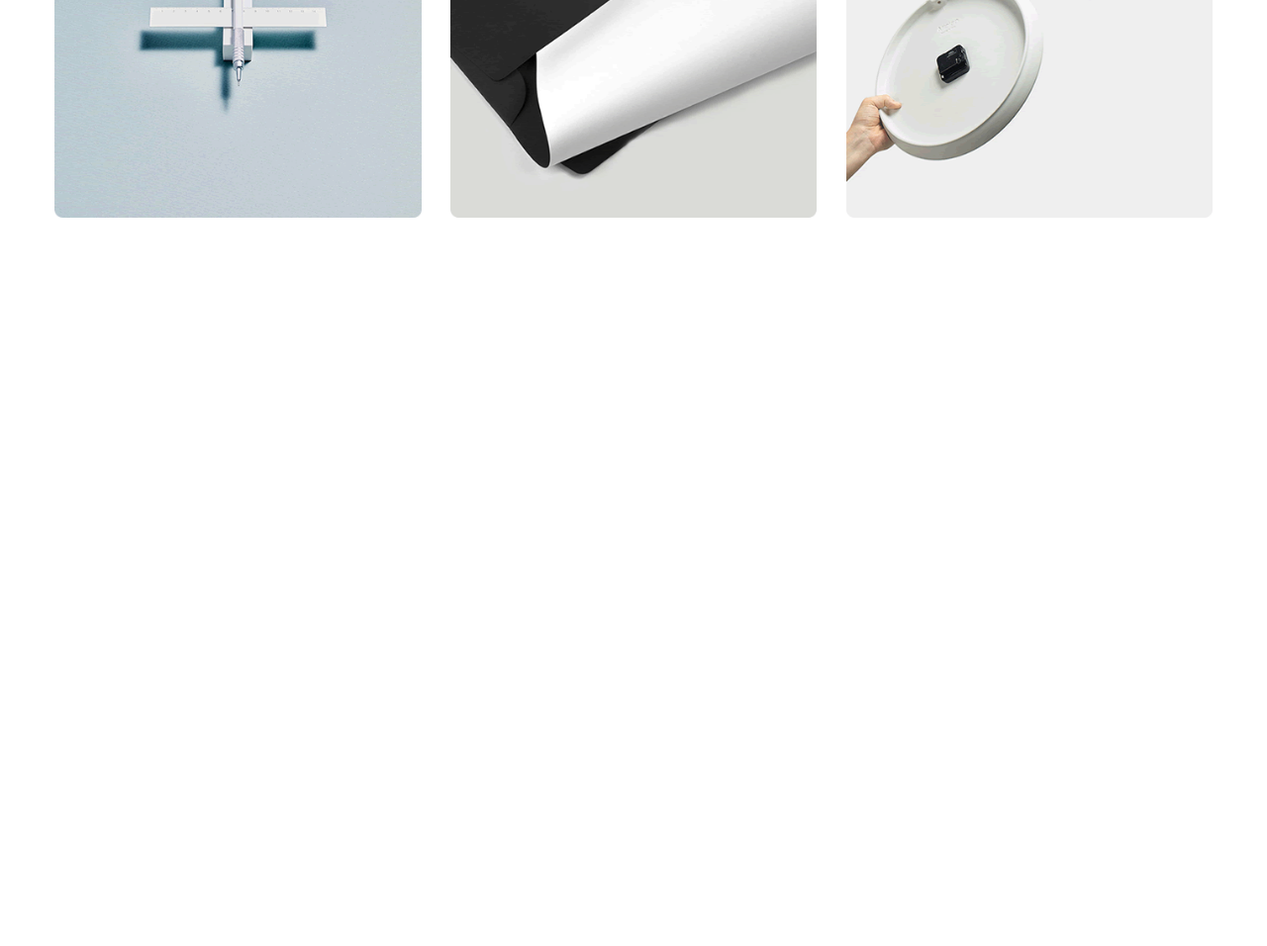
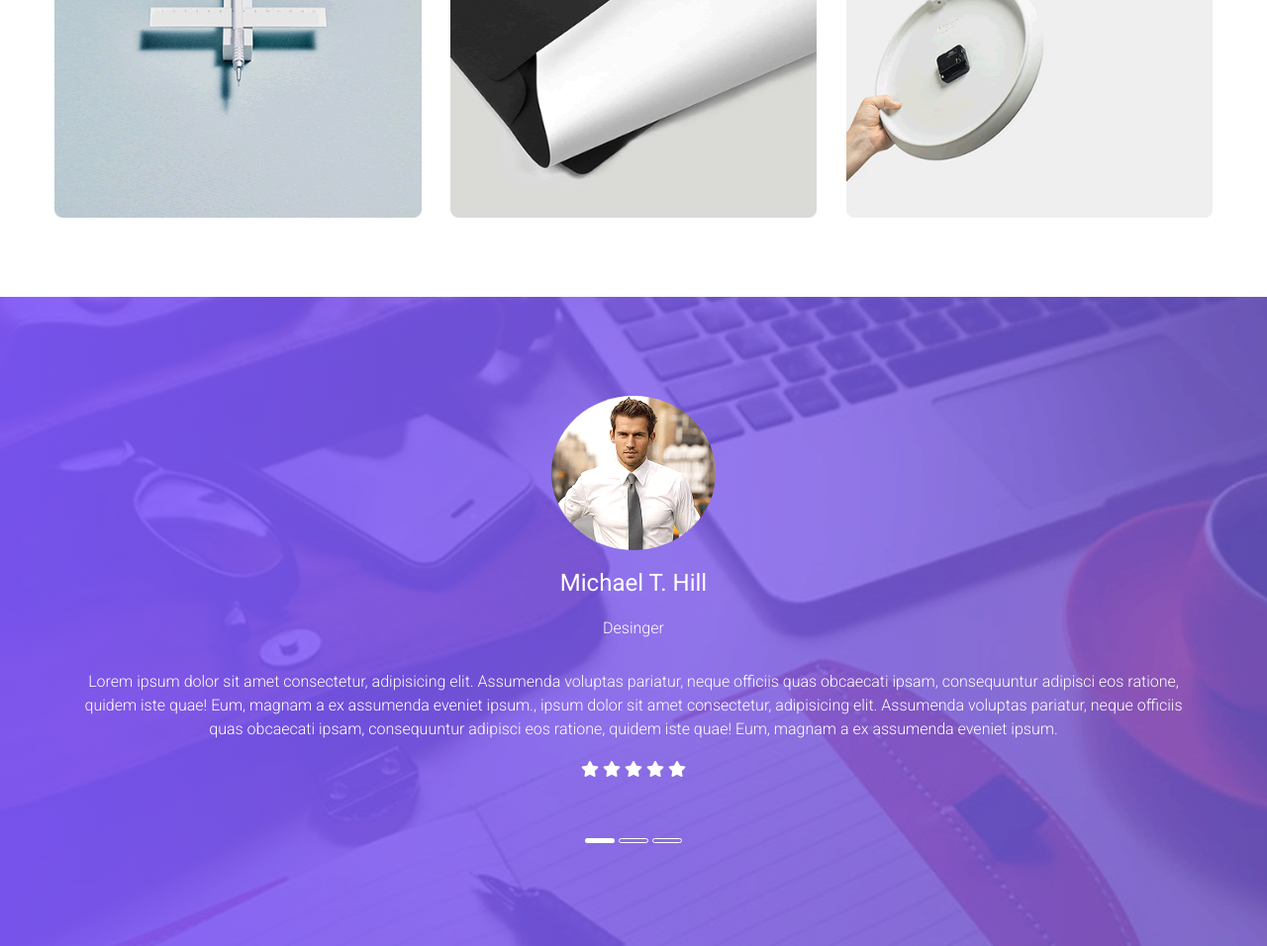
Before and after one commit to Alaa4eg-h/Violet-Portfolio, a plain HTML site: page index.html in a window 1280 px wide. Shown: the part 3898-4854 px from the top of the page at 99% size. Before the commit the page ends 4198 px from the top, so only its background shows below. Drawn offline with Linux system fonts and the light colour scheme.

Commit message:
Created Testimonials Section

```diff
--- a/css/style.css
+++ b/css/style.css
@@ -3,9 +3,7 @@
 @import url("https://fonts.googleapis.com/css?family=Roboto:300,400,500,700&display=swap");
 /* General Resets */
 
-*,
-*:after,
-*:before {
+*, *:after, *:before {
   margin: 0;
   padding: 0;
   box-sizing: border-box;
@@ -22,14 +20,7 @@ body {
   width: 100%;
 }
 
-h1,
-h2,
-h3,
-h4,
-h5,
-h6,
-p,
-a {
+h1, h2, h3, h4, h5, h6, p, a {
   margin: 0;
   padding: 0;
 }
@@ -41,8 +32,7 @@ p {
   line-height: 2.4rem;
 }
 
-ul,
-li {
+ul, li {
   list-style-type: none;
 }
 
@@ -105,16 +95,15 @@ a {
   height: 0.2rem;
 }
 
-.title--bg-light:after,
-.title--bg-light:before {
+.title--bg-light:after, .title--bg-light:before {
   background-color: #7f56fd;
 }
 
 .title--bg-dark {
   color: #fff;
 }
-.title--bg-dark:after,
-.title--bg-dark:before {
+
+.title--bg-dark:after, .title--bg-dark:before {
   background-color: #fff;
 }
 
@@ -131,12 +120,12 @@ a {
 .m-b-small {
   margin-bottom: 1.5rem;
 }
+
 /* Start Header */
 
 .header {
   height: 95vh;
-  background: linear-gradient(to right, rgba(127, 86, 253, 0.9), rgba(120, 88, 221, 0.7)),
-    url("../img/header-background.png");
+  background: linear-gradient(to right, rgba(127, 86, 253, 0.9), rgba(120, 88, 221, 0.7)), url("../img/header-background.png");
   background-size: cover;
   background-repeat: no-repeat;
   background-position: top center;
@@ -253,11 +242,13 @@ a {
   display: table;
   clear: both;
 }
+
 .about__pos--data {
   width: 40%;
   float: left;
   padding: 2rem 0;
 }
+
 .about__pos--data:not(:last-child) {
   margin-right: 2rem;
 }
@@ -265,18 +256,21 @@ a {
 .pos--data {
   font-weight: 400;
 }
+
 .about__cta--btn {
   padding: 1.5rem 5rem;
 }
+
 .about__cta--btn:not(:last-child) {
   margin-right: 3rem;
 }
+
 /* End About */
 
 /* Start Skills */
+
 .skills {
-  background: linear-gradient(to right, rgba(127, 86, 253, 0.9), rgba(120, 88, 221, 0.7)),
-    url("../img/skill-background.png");
+  background: linear-gradient(to right, rgba(127, 86, 253, 0.9), rgba(120, 88, 221, 0.7)), url("../img/skill-background.png");
   background-size: cover;
   background-repeat: no-repeat;
   background-position: top center;
@@ -329,12 +323,15 @@ a {
 .progress--blue {
   background-color: #7fb7fa;
 }
+
 .progress--orange {
   background-color: #ffac1b;
 }
+
 .progress--purple {
   background-color: #c99aff;
 }
+
 /* End Skills */
 
 /* Start Skills */
@@ -368,6 +365,7 @@ a {
   font-size: 1.4rem;
   font-weight: 500;
 }
+
 /* End Service */
 
 .portfolio__control {
@@ -411,6 +409,7 @@ a {
 .row--top {
   margin-bottom: 3rem;
 }
+
 .portfolio__single {
   background-color: #eee;
   width: calc(95% / 3);
@@ -440,6 +439,7 @@ a {
   border-radius: 1rem;
   transition: all 0.2s;
 }
+
 .portfolio__icon {
   position: absolute;
   top: 50%;
@@ -468,3 +468,71 @@ a {
 .portfolio__single:hover .portfolio__single--data {
   opacity: 1;
 }
+
+/* END Portfolio */
+
+/* Start Testiomonials */
+
+.testimonials {
+  background: linear-gradient(to right, rgba(127, 86, 253, 0.9), rgba(120, 88, 221, 0.7)), url("../img/slider-background.png");
+  background-size: cover;
+  background-repeat: no-repeat;
+  background-position: top center;
+}
+
+.testi__content {
+  text-align: center;
+  color: #fff;
+  padding: 2rem 3rem;
+}
+
+.testi__avatar {
+  width: 15%;
+  margin: 0 auto;
+}
+
+.testi__avatar--img {
+  display: block;
+  max-width: 100%;
+  border-radius: 50%;
+}
+
+.testi__content--title {
+  margin: 2rem 0;
+  font-size: 2.4rem;
+  font-weight: 400;
+}
+
+.testi__content--subtitle {
+  color: #fff;
+  margin-bottom: 3rem;
+}
+
+.testi__content--desc {
+  color: #fff;
+}
+
+.testi__content-list {
+  margin: 2rem 0;
+}
+
+.testi__content-list--item {
+  display: inline-block;
+  margin-bottom: 3rem;
+}
+
+.testi__control-list--item {
+  display: inline-block;
+  width: 3rem;
+  height: .5rem;
+  border-radius: 1rem;
+  cursor: pointer;
+  border-width: .1rem;
+  border-style: solid;
+  border-color: #fff;
+}
+
+.testi__control-list--item.active {
+  background-color: #fff;
+  border-color: transparent;
+}
--- a/index.html
+++ b/index.html
@@ -237,14 +237,45 @@
             </div>
         </div>
     </section>
+    <!-- End Portfolio -->
+
+    <!-- Start Testimonials -->
+    <section class="testimonials padding-t-b">
+        <div class="container">
+            <div class="testi__content">
+                <div class="testi__content--item">
+                    <div class="testi__avatar">
+                        <img src="img/team-1.png" alt="testi avatar" class="testi__avatar--img">
+                    </div>
+                    <h3 class="testi__content--title">Michael T. Hill</h3>
+                    <p class="testi__content--subtitle">Desinger</p>
+                    <p class="testi__content--desc">Lorem ipsum dolor sit amet consectetur, adipisicing elit. Assumenda
+                        voluptas pariatur, neque officiis quas obcaecati ipsam, consequuntur adipisci eos ratione,
+                        quidem iste quae! Eum, magnam a ex assumenda eveniet ipsum., ipsum dolor sit amet consectetur,
+                        adipisicing elit. Assumenda
+                        voluptas pariatur, neque officiis quas obcaecati ipsam, consequuntur adipisci eos ratione,
+                        quidem iste quae! Eum, magnam a ex assumenda eveniet ipsum.</p>
+                    <ul class="testi__content-list">
+                        <li class="testi__content-list--item"><i class="fa fa-star"></i></li>
+                        <li class="testi__content-list--item"><i class="fa fa-star"></i></li>
+                        <li class="testi__content-list--item"><i class="fa fa-star"></i></li>
+                        <li class="testi__content-list--item"><i class="fa fa-star"></i></li>
+                        <li class="testi__content-list--item"><i class="fa fa-star"></i></li>
+                    </ul>
+                </div>
+                <ul class="testi__control-list">
+                    <li class="testi__control-list--item active"></li>
+                    <li class="testi__control-list--item"></li>
+                    <li class="testi__control-list--item"></li>
+                </ul>
+            </div>
+        </div>
+    </section>
 
 
 
 
-
-
-
-    <!-- End Portfolio -->
+    <!-- End Testimonials -->
 </body>
 
 </html>
```
